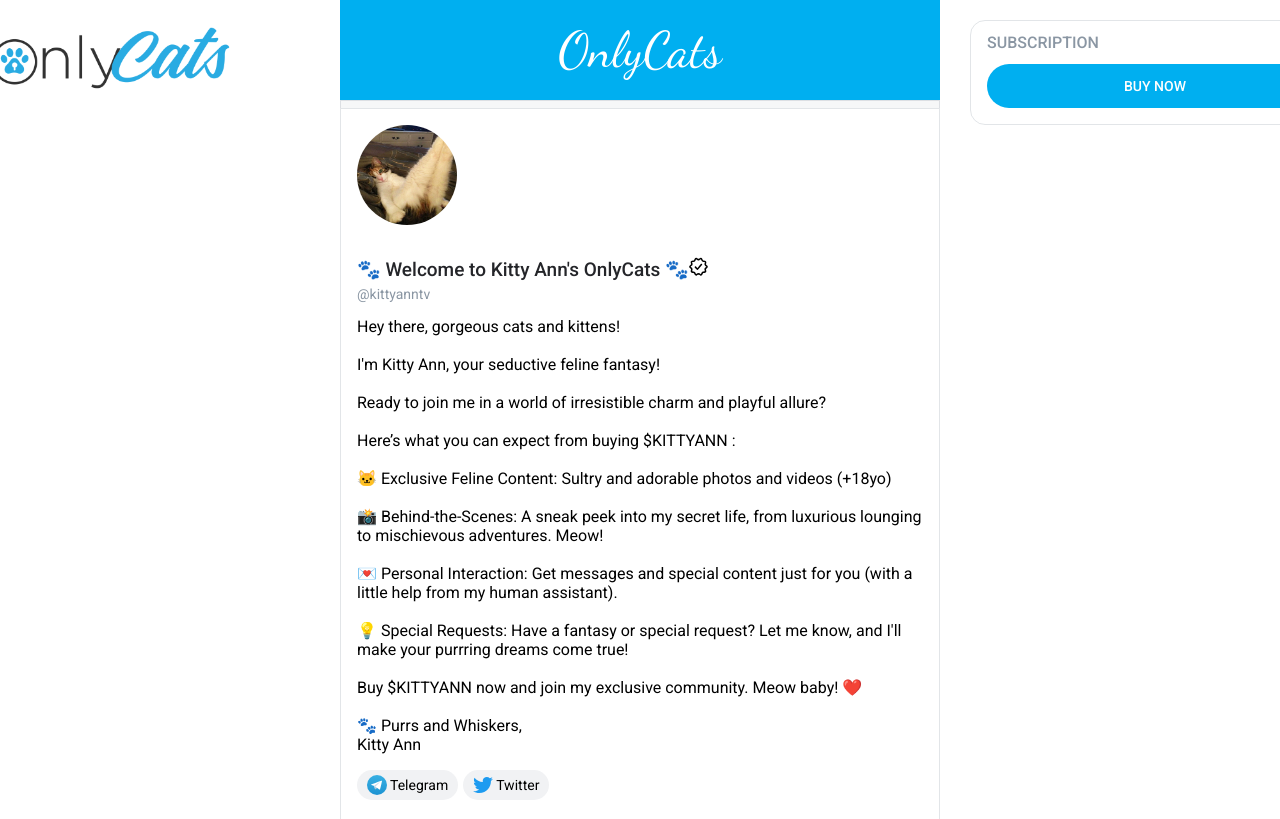
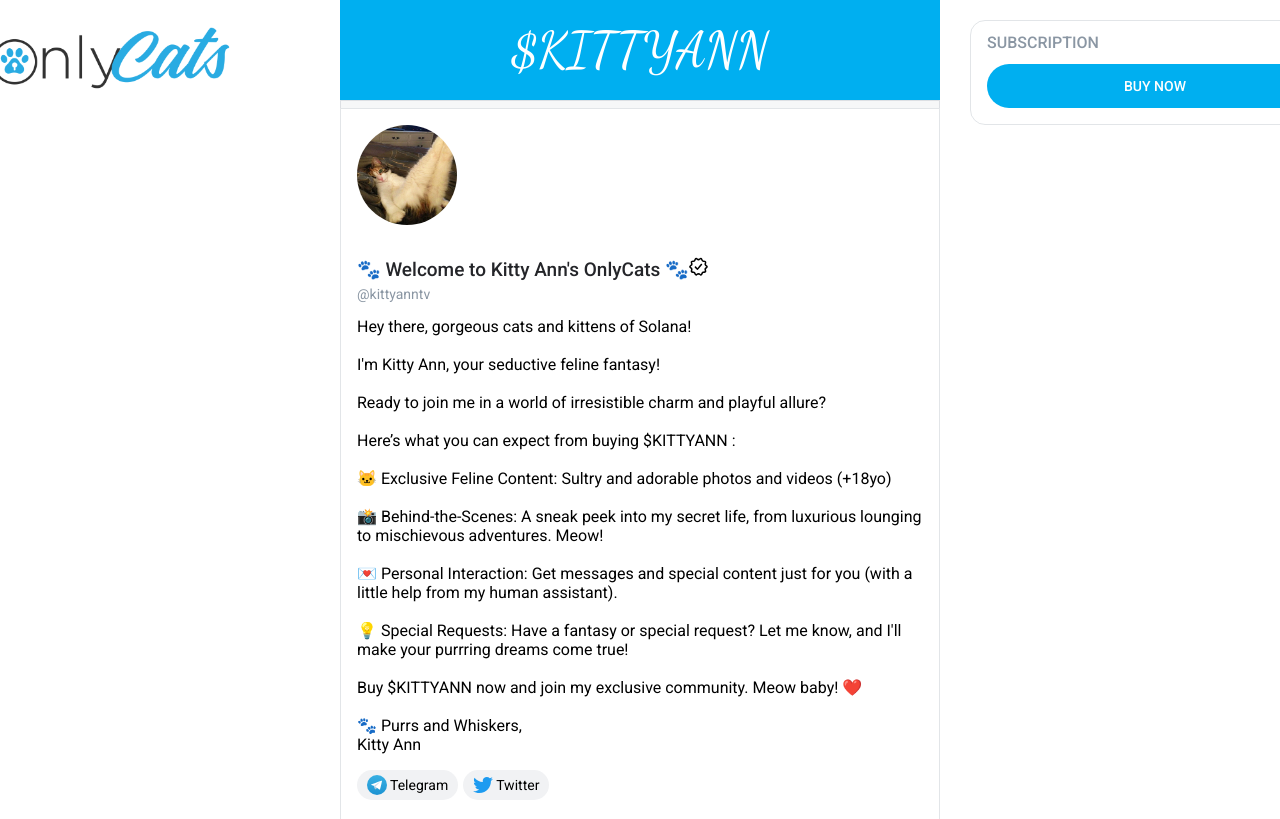
Before and after one commit to denisQa322/onlyCats, a plain HTML site: page index.html in a window 1280 px wide. Shown: the top 819 px of the page. Drawn offline with Linux system fonts and the light colour scheme.

Commit message:
some fixes

```diff
--- a/index.html
+++ b/index.html
@@ -14,7 +14,7 @@
 </head>
 <body>
     <header class="header">
-        <div class="header-name">OnlyCats</div>
+        <div class="header-name">$KITTYANN</div>
         <div class="divider"></div>
         <div class="banner-avatar">
             <img class="avatar" src="./images/profile-avatar.png" alt="">
@@ -24,7 +24,7 @@
                 <div class="name">🐾 Welcome to Kitty Ann's OnlyCats 🐾<img class="confirmed" src="./icons/confirmed-profile-icon.svg" alt=""></div>
                 <div class="name-link">@kittyanntv</div>
             </div>
-            <div class="profile-info">Hey there, gorgeous cats and kittens! <br> <br>
+            <div class="profile-info">Hey there, gorgeous cats and kittens of Solana! <br> <br>
                 I'm Kitty Ann, your seductive feline fantasy! <br> <br>
                 Ready to join me in a world of irresistible charm and playful allure? <br> <br>
                 Here’s what you can expect from buying $KITTYANN : <br> <br>
```
